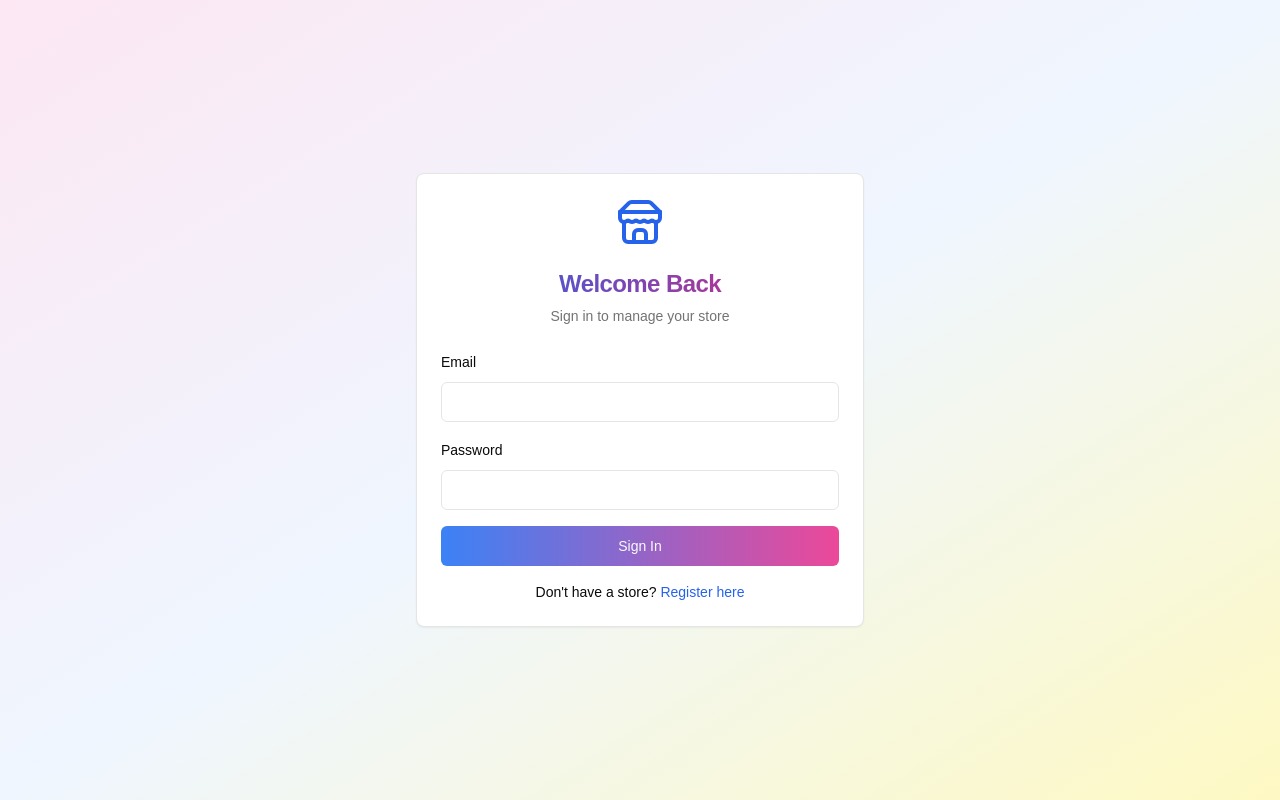
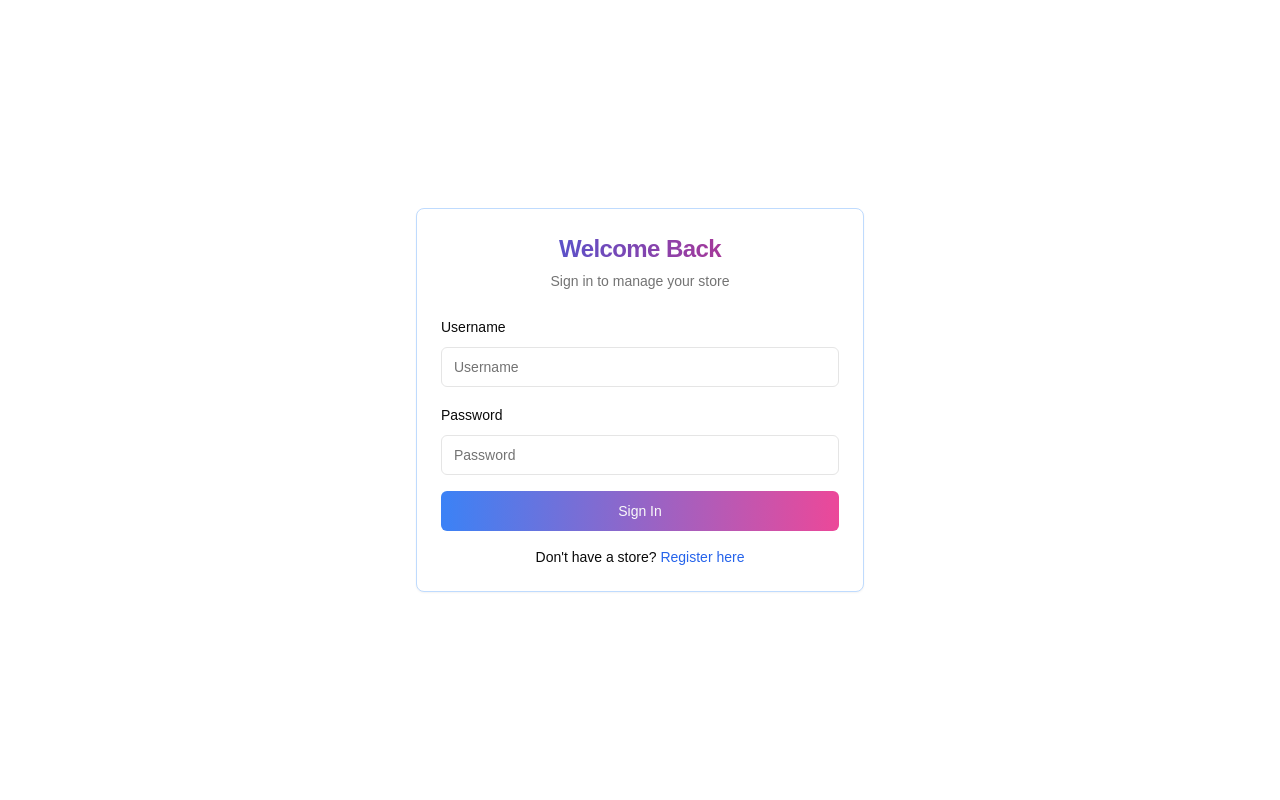
Before and after one commit to Keneth01/sell-us-food-store, a Next.js app: page /auth/login in a window 1280 px wide. Built offline with nearby package versions, Linux system fonts and the light colour scheme.

Commit message:
Update page.tsx

```diff
--- a/app/auth/login/page.tsx
+++ b/app/auth/login/page.tsx
@@ -1,21 +1,17 @@
 "use client"
 
-import type React from "react"
-
-import { useState } from "react"
-import Link from "next/link"
+import React, { useState } from "react"
 import { useRouter } from "next/navigation"
 import { Button } from "@/components/ui/button"
 import { Card, CardContent, CardDescription, CardHeader, CardTitle } from "@/components/ui/card"
 import { Input } from "@/components/ui/input"
 import { Label } from "@/components/ui/label"
 import { Alert, AlertDescription } from "@/components/ui/alert"
-import { Store } from "lucide-react"
 
 export default function LoginPage() {
   const router = useRouter()
   const [formData, setFormData] = useState({
-    email: "",
+    username: "",
     password: "",
   })
   const [error, setError] = useState("")
@@ -27,10 +23,10 @@ export default function LoginPage() {
     setError("")
 
     const stores = JSON.parse(localStorage.getItem("pantry_stores") || "[]")
-    const store = stores.find((s: any) => s.email === formData.email && s.password === formData.password)
+    const store = stores.find((s: any) => s.username === formData.username && s.password === formData.password)
 
     if (!store) {
-      setError("Invalid email or password")
+      setError("Invalid username or password")
       setLoading(false)
       return
     }
@@ -43,12 +39,9 @@ export default function LoginPage() {
   }
 
   return (
-    <div className="min-h-screen bg-gradient-to-br from-pink-100 via-blue-50 to-yellow-100 flex items-center justify-center p-4">
-      <Card className="w-full max-w-md">
+    <div className="min-h-screen flex items-center justify-center p-4">
+      <Card className="w-full max-w-md border-blue-200">
         <CardHeader className="text-center">
-          <div className="flex justify-center mb-4">
-            <Store className="h-12 w-12 text-blue-600" />
-          </div>
           <CardTitle className="text-2xl bg-gradient-to-r from-blue-600 to-pink-600 bg-clip-text text-transparent">
             Welcome Back
           </CardTitle>
@@ -57,13 +50,14 @@ export default function LoginPage() {
         <CardContent>
           <form onSubmit={handleSubmit} className="space-y-4">
             <div className="space-y-2">
-              <Label htmlFor="email">Email</Label>
+              <Label htmlFor="username">Username</Label>
               <Input
-                id="email"
-                type="email"
+                id="username"
+                type="text"
                 required
-                value={formData.email}
-                onChange={(e) => setFormData({ ...formData, email: e.target.value })}
+                value={formData.username}
+                onChange={(e) => setFormData({ ...formData, username: e.target.value })}
+                placeholder="Username"
               />
             </div>
             <div className="space-y-2">
@@ -74,15 +68,14 @@ export default function LoginPage() {
                 required
                 value={formData.password}
                 onChange={(e) => setFormData({ ...formData, password: e.target.value })}
+                placeholder="Password"
               />
             </div>
-
             {error && (
               <Alert variant="destructive">
                 <AlertDescription>{error}</AlertDescription>
               </Alert>
             )}
-
             <Button
               type="submit"
               className="w-full bg-gradient-to-r from-blue-500 to-pink-500 hover:from-blue-600 hover:to-pink-600"
@@ -91,12 +84,11 @@ export default function LoginPage() {
               {loading ? "Signing In..." : "Sign In"}
             </Button>
           </form>
-
           <div className="mt-4 text-center text-sm">
             {"Don't have a store? "}
-            <Link href="/auth/register" className="text-blue-600 hover:underline">
+            <a href="/auth/register" className="text-blue-600 hover:underline">
               Register here
-            </Link>
+            </a>
           </div>
         </CardContent>
       </Card>
```
